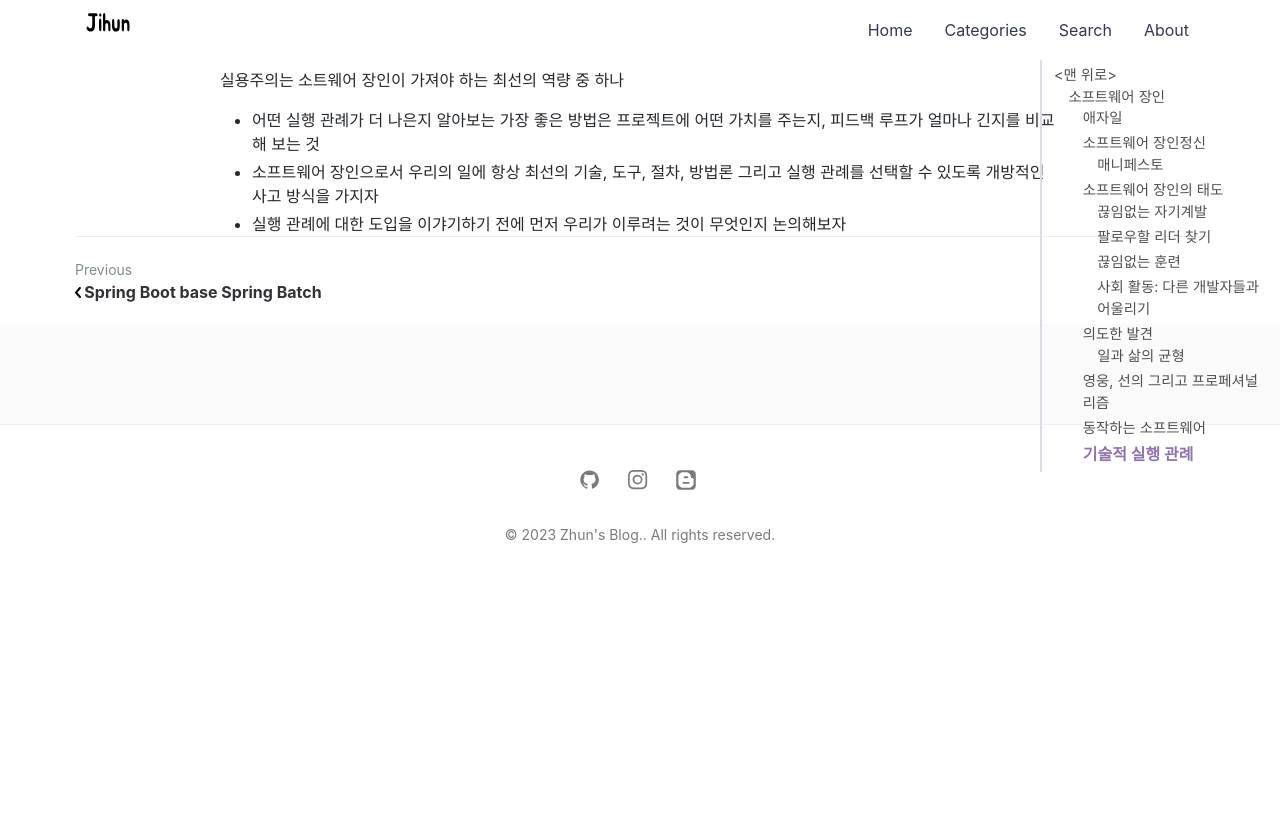
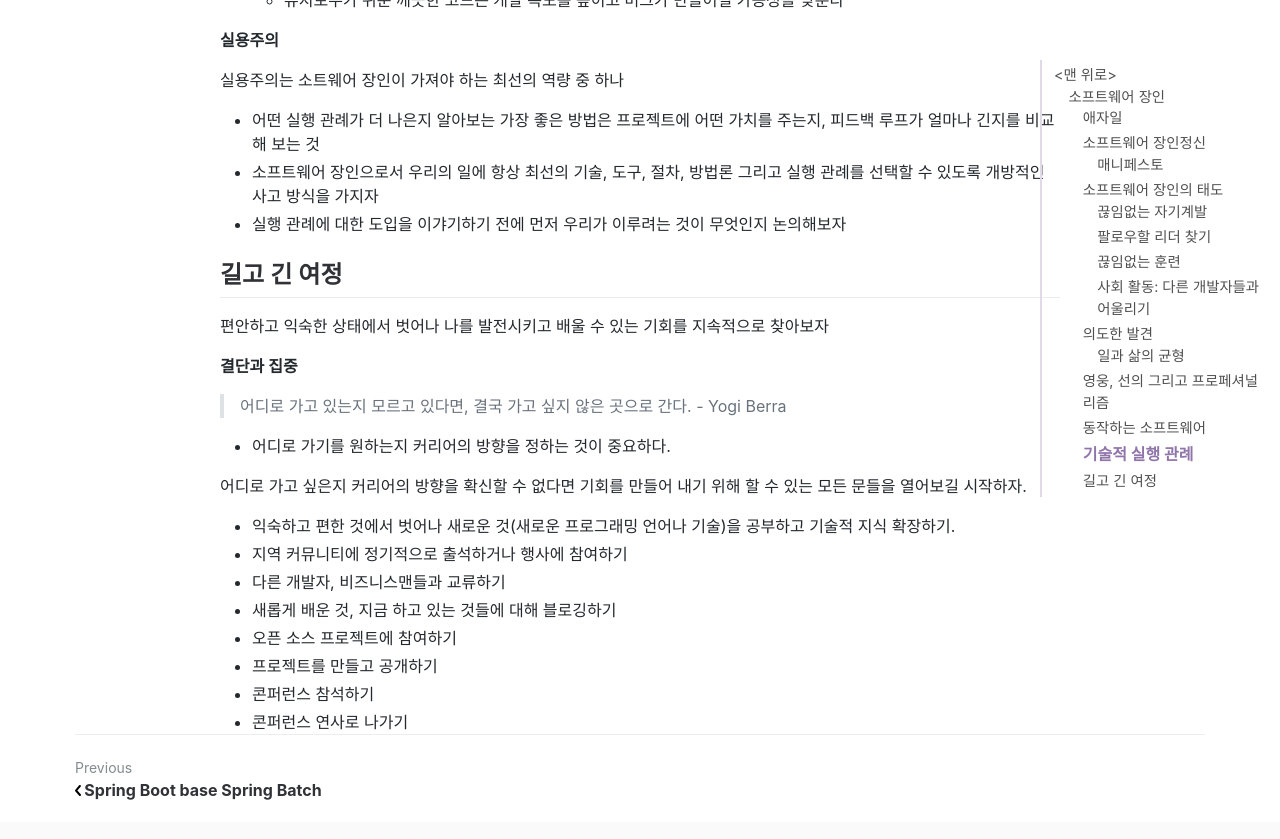
Before and after one commit to jihunparkme/jihunparkme.github.io, a Jekyll site: the page built from _posts/2023-02-01-a-software-master.md, in a window 1280 px wide and 900 px high, scrolled down 8220 px. Shown: the top 839 px of the window. Built offline with Jekyll 4.4.1, drawn with Linux system fonts in a browser that asks for light colours; nearby versions of some CDN libraries; comment, search, counter and statistics services are not loaded; before the commit the page ends 8810 px from its top, so only the background shows below that.

Commit message:
[software master] 길고 긴 여정 - 결단과 집중

```diff
--- a/_posts/2023-02-01-a-software-master.md
+++ b/_posts/2023-02-01-a-software-master.md
@@ -322,3 +322,24 @@ XP 실행 관례의 일부를 살펴보자.
 - 어떤 실행 관례가 더 나은지 알아보는 가장 좋은 방법은 프로젝트에 어떤 가치를 주는지, 피드백 루프가 얼마나 긴지를 비교해 보는 것
 - 소프트웨어 장인으로서 우리의 일에 항상 최선의 기술, 도구, 절차, 방법론 그리고 실행 관례를 선택할 수 있도록 개방적인 사고 방식을 가지자
 - 실행 관례에 대한 도입을 이갸기하기 전에 먼저 우리가 이루려는 것이 무엇인지 논의해보자
+
+## 길고 긴 여정
+
+편안하고 익숙한 상태에서 벗어나 나를 발전시키고 배울 수 있는 기회를 지속적으로 찾아보자
+
+**결단과 집중**
+
+> 어디로 가고 있는지 모르고 있다면, 결국 가고 싶지 않은 곳으로 간다. - Yogi Berra
+
+- 어디로 가기를 원하는지 커리어의 방향을 정하는 것이 중요하다.
+
+어디로 가고 싶은지 커리어의 방향을 확신할 수 없다면 기회를 만들어 내기 위해 할 수 있는 모든 문들을 열어보길 시작하자.
+
+- 익숙하고 편한 것에서 벗어나 새로운 것(새로운 프로그래밍 언어나 기술)을 공부하고 기술적 지식 확장하기.
+- 지역 커뮤니티에 정기적으로 출석하거나 행사에 참여하기
+- 다른 개발자, 비즈니스맨들과 교류하기
+- 새롭게 배운 것, 지금 하고 있는 것들에 대해 블로깅하기
+- 오픈 소스 프로젝트에 참여하기
+- 프로젝트를 만들고 공개하기
+- 콘퍼런스 참석하기
+- 콘퍼런스 연사로 나가기
```
